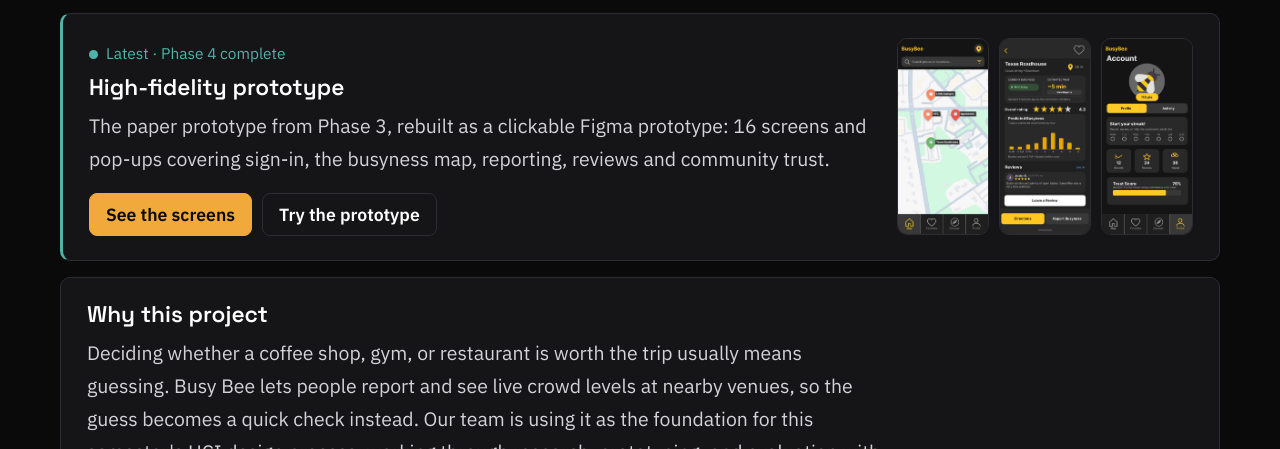
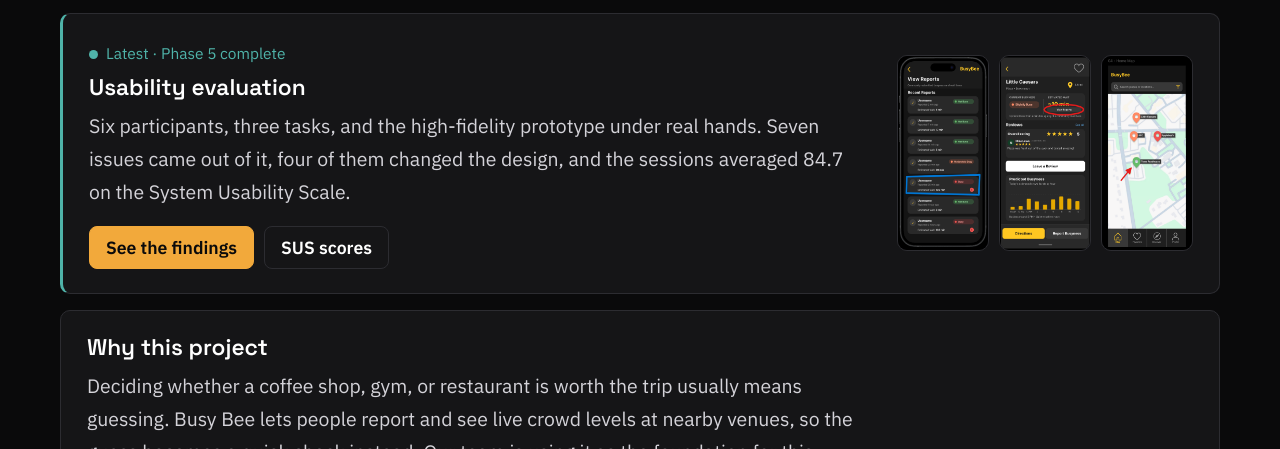
Before and after one commit to PerchPerkinz/busybee-hci-portfolio, a plain HTML site: page index.html in a window 1280 px wide. Shown: the part 351-800 px from the top of the page. Drawn offline with Linux system fonts and the light colour scheme.

Commit message:
content: point the Overview at the finished Phase 5 evaluation
Co-Authored-By: Claude Opus 5 <noreply@anthropic.com>

```diff
--- a/index.html
+++ b/index.html
@@ -665,18 +665,18 @@
 
       <div class="card latest">
         <div>
-          <div class="latest-tag"><span class="status-dot complete"></span>Latest &middot; Phase 4 complete</div>
-          <h3>High-fidelity prototype</h3>
-          <p>The paper prototype from Phase 3, rebuilt as a clickable Figma prototype: 16 screens and pop-ups covering sign-in, the busyness map, reporting, reviews and community trust.</p>
+          <div class="latest-tag"><span class="status-dot complete"></span>Latest &middot; Phase 5 complete</div>
+          <h3>Usability evaluation</h3>
+          <p>Six participants, three tasks, and the high-fidelity prototype under real hands. Seven issues came out of it, four of them changed the design, and the sessions averaged 84.7 on the System Usability Scale.</p>
           <div class="btn-row">
-            <button class="btn" type="button" data-goto="phase-4" data-subtab="p4-screens">See the screens</button>
-            <button class="btn ghost" type="button" data-goto="phase-4" data-subtab="p4-proto">Try the prototype</button>
+            <button class="btn" type="button" data-goto="phase-5" data-subtab="p5-findings">See the findings</button>
+            <button class="btn ghost" type="button" data-goto="phase-5" data-subtab="p5-sus">SUS scores</button>
           </div>
         </div>
         <div class="latest-thumbs" aria-hidden="true">
-          <img src="phase4/img/04-home-map.png" alt="">
-          <img src="phase4/img/06a-details-texas-roadhouse.png" alt="">
-          <img src="phase4/img/11a-profile.png" alt="">
+          <img src="phase5/img/01-view-reports-card.png" alt="">
+          <img src="phase5/img/05-view-reports-button.png" alt="">
+          <img src="phase5/img/04a-home-map.png" alt="">
         </div>
       </div>
 
```
